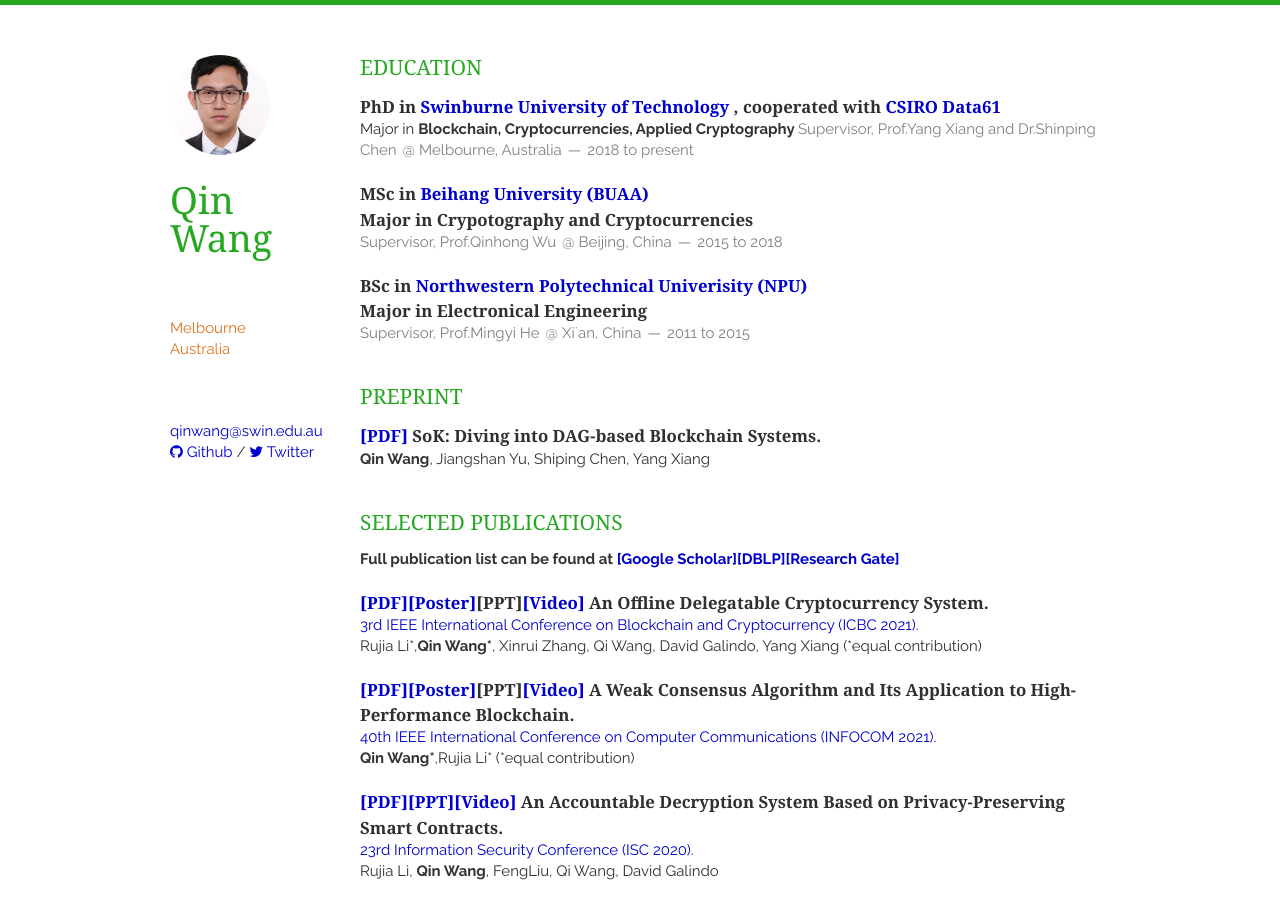
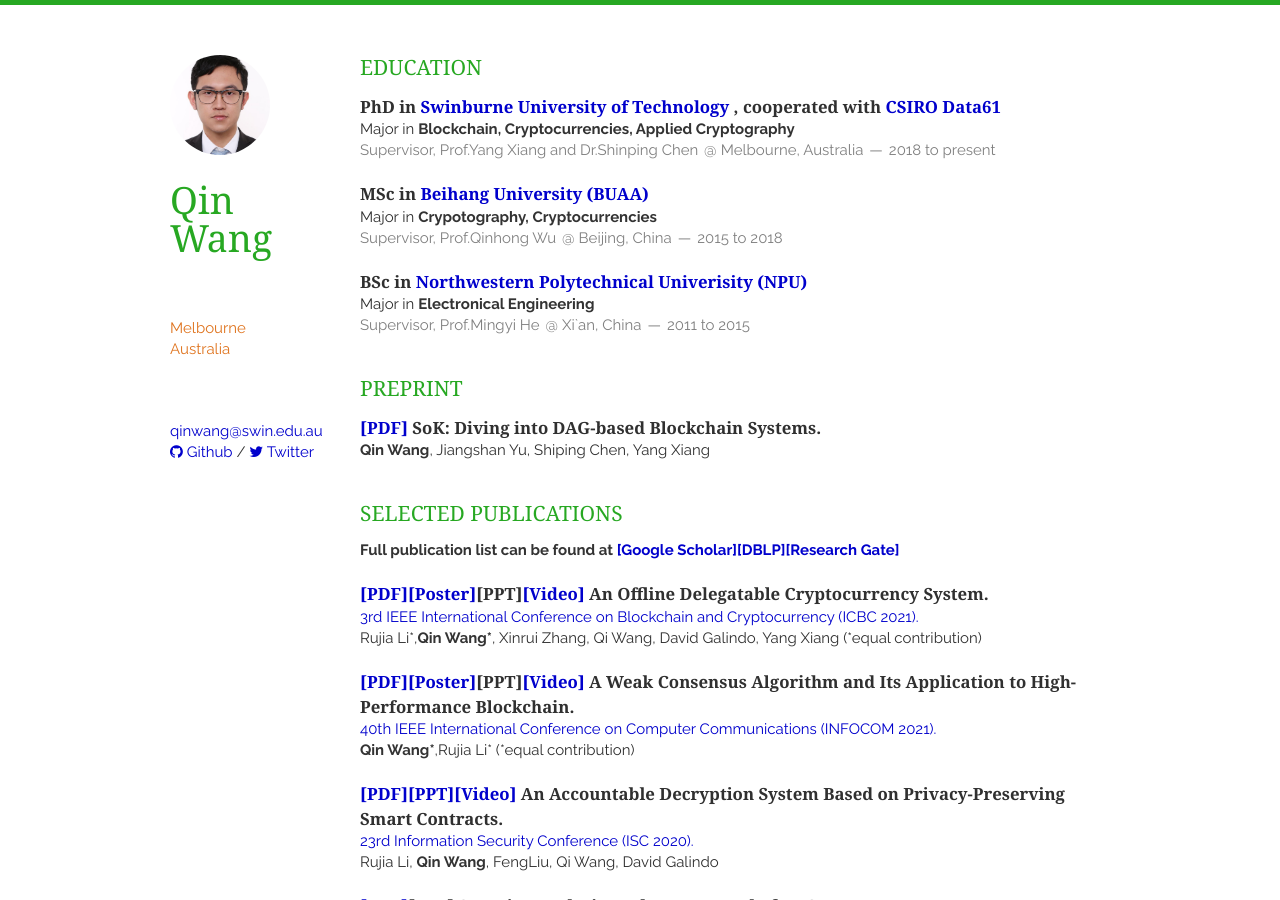
Before and after one commit to AaronWang-git/qinwang-git.github.io, a Jekyll site: the page built from index.html, in a window 1280 px wide and 900 px high. Built offline with Jekyll 4.4.1, drawn with Linux system fonts in a browser that asks for light colours; nearby versions of some CDN libraries; the list of posts is cut into pages by our own code.

Commit message:
Update education.html

```diff
--- a/_includes/education.html
+++ b/_includes/education.html
@@ -5,7 +5,7 @@
         <header>
             <h1>PhD in <a href="https://www.swinburne.edu.au/"> Swinburne University of Technology </a>, cooperated with  <a href="https://data61.csiro.au"> CSIRO Data61 </a> </h1>
             Major in <strong>Blockchain, Cryptocurrencies, Applied Cryptography </strong>
-            <span>Supervisor, <a href="http://nsclab.org/yang/"> Prof.Yang Xiang </a> and <a href="https://www.cse.unsw.edu.au/~z9195738/"> Dr.Shinping Chen </a>   </span>
+            <br><span>Supervisor, <a href="http://nsclab.org/yang/"> Prof.Yang Xiang </a> and <a href="https://www.cse.unsw.edu.au/~z9195738/"> Dr.Shinping Chen </a>   </span>
             <span><address>Melbourne, Australia</address><time>2018 to present</time></span>
         </header>
     </article>
@@ -13,8 +13,8 @@
     <article>
         <header>
             <h1>MSc in <a href="https://ev.buaa.edu.cn/"> Beihang University (BUAA) </a></h1>
-            <h1>Major in Crypotography and Cryptocurrencies</h1>
-            <span>Supervisor, <a href="https://scholar.google.com/citations?user=z_kFFlkAAAAJ&hl=zh-CN"> Prof.Qinhong Wu </a> </span>
+            Major in <strong>Crypotography, Cryptocurrencies</strong>
+            <br><span>Supervisor, <a href="https://scholar.google.com/citations?user=z_kFFlkAAAAJ&hl=zh-CN"> Prof.Qinhong Wu </a> </span>
             <span><address>Beijing, China</address><time>2015 to 2018</time></span>
         </header>
 
@@ -23,8 +23,8 @@
     <article>
         <header>
             <h1>BSc in <a href="https://en.nwpu.edu.cn/"> Northwestern Polytechnical Univerisity (NPU) </a> </h1>
-            <h1>Major in Electronical Engineering</h1>
-            <span>Supervisor, <a href="https://scholar.google.com/citations?user=gLnLpAsAAAAJ&hl=zh-CN"> Prof.Mingyi He </a> </span>
+            Major in <strong>Electronical Engineering</strong>
+            <br><span>Supervisor, <a href="https://scholar.google.com/citations?user=gLnLpAsAAAAJ&hl=zh-CN"> Prof.Mingyi He </a> </span>
             <span><address>Xi`an, China</address><time>2011 to 2015</time></span>
         </header>
     </article>
```
